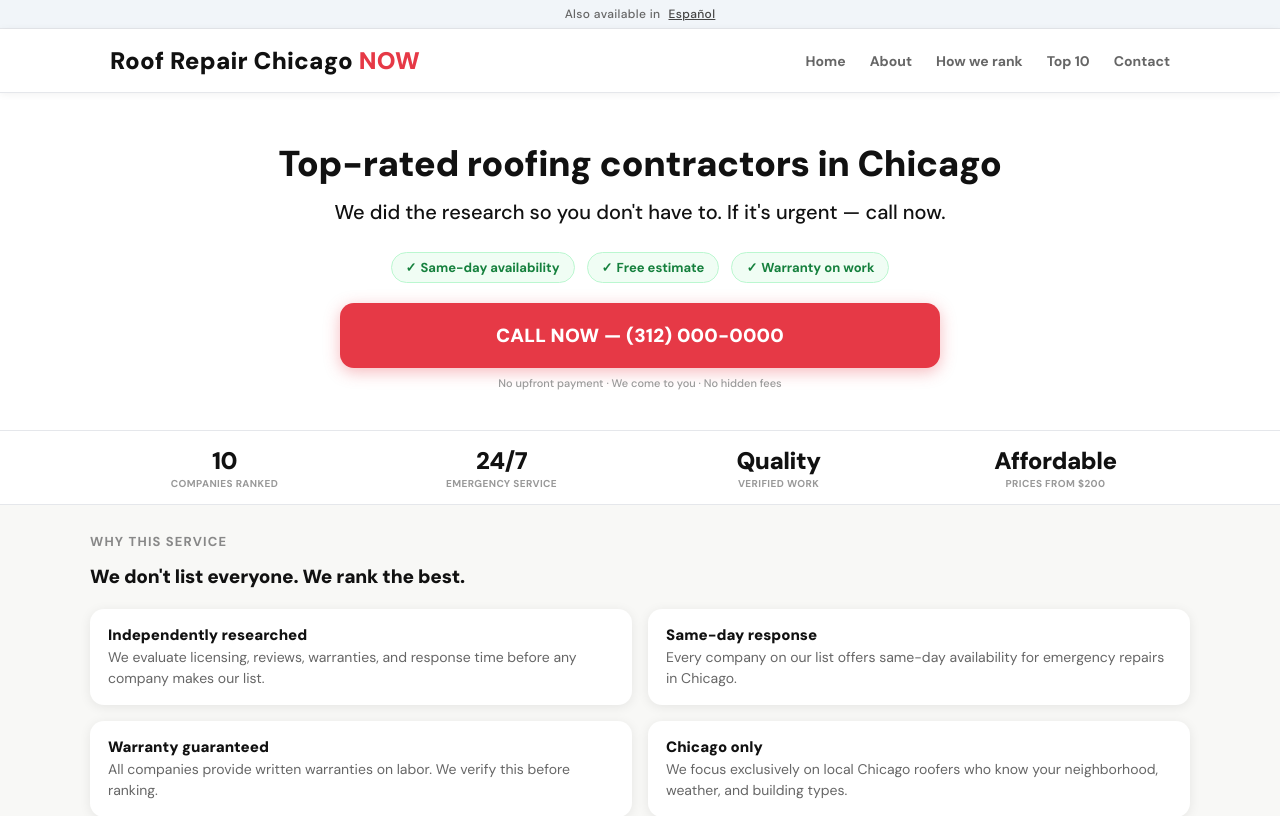
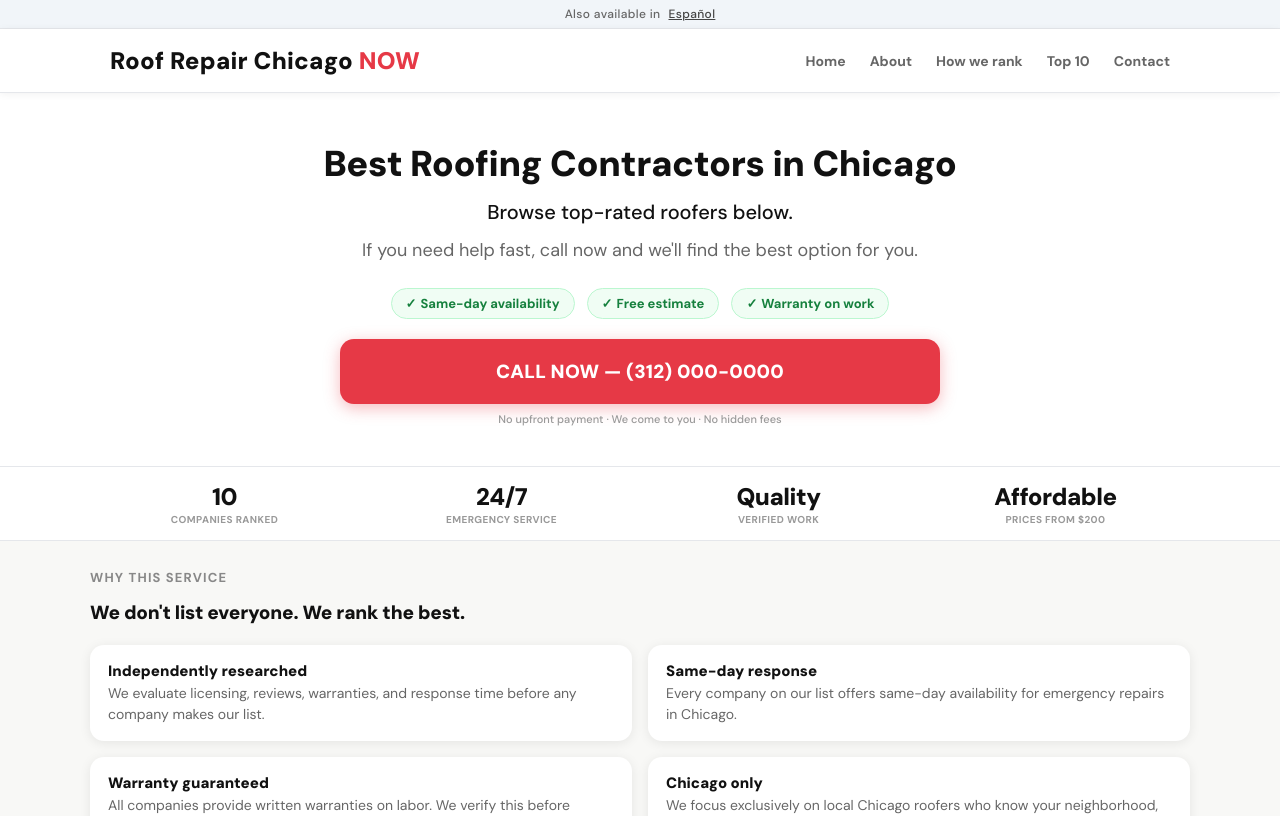
Before and after one commit to dm100usa-oss/roof-repair-chicago-now, a Next.js app: page / in a window 1280 px wide. Shown: the top 816 px of the page. Built offline with nearby package versions, Linux system fonts and the light colour scheme.

Commit message:
Add files via upload

```diff
--- a/src/app/page.tsx
+++ b/src/app/page.tsx
@@ -5,7 +5,7 @@ import InternalLinks from '@/components/InternalLinks'
 import styles from './page.module.css'
 
 export const metadata: Metadata = {
-  title: 'Top-Rated Roofing Contractors in Chicago (2026) | Roof Repair Chicago NOW',
+  title: 'Best Roofing Contractors in Chicago (2026) | Roof Repair Chicago NOW',
   description: 'Find the best roofing contractors in Chicago — verified licensing, same-day service, free estimates, and warranty on all work. Top 10 ranked by our team.',
   alternates: { canonical: 'https://roofrepairchicagonow.com' },
 }
@@ -106,9 +106,10 @@ export default function HomePage() {
       {/* HERO */}
       <section className={styles.hero}>
         <div className={styles.heroInner}>
-          <h1>Top-rated roofing contractors in Chicago</h1>
+          <h1>Best Roofing Contractors in Chicago</h1>
           <div className={styles.heroSubBlock}>
-            <p className={styles.heroP1}>We did the research so you don&apos;t have to. If it&apos;s urgent — call now.</p>
+            <p className={styles.heroP1}>Browse top-rated roofers below.</p>
+            <p className={styles.heroP2}>If you need help fast, call now and we&apos;ll find the best option for you.</p>
           </div>
           <div className={styles.factors}>
             <div className={styles.factor}>Same-day availability</div>
```
